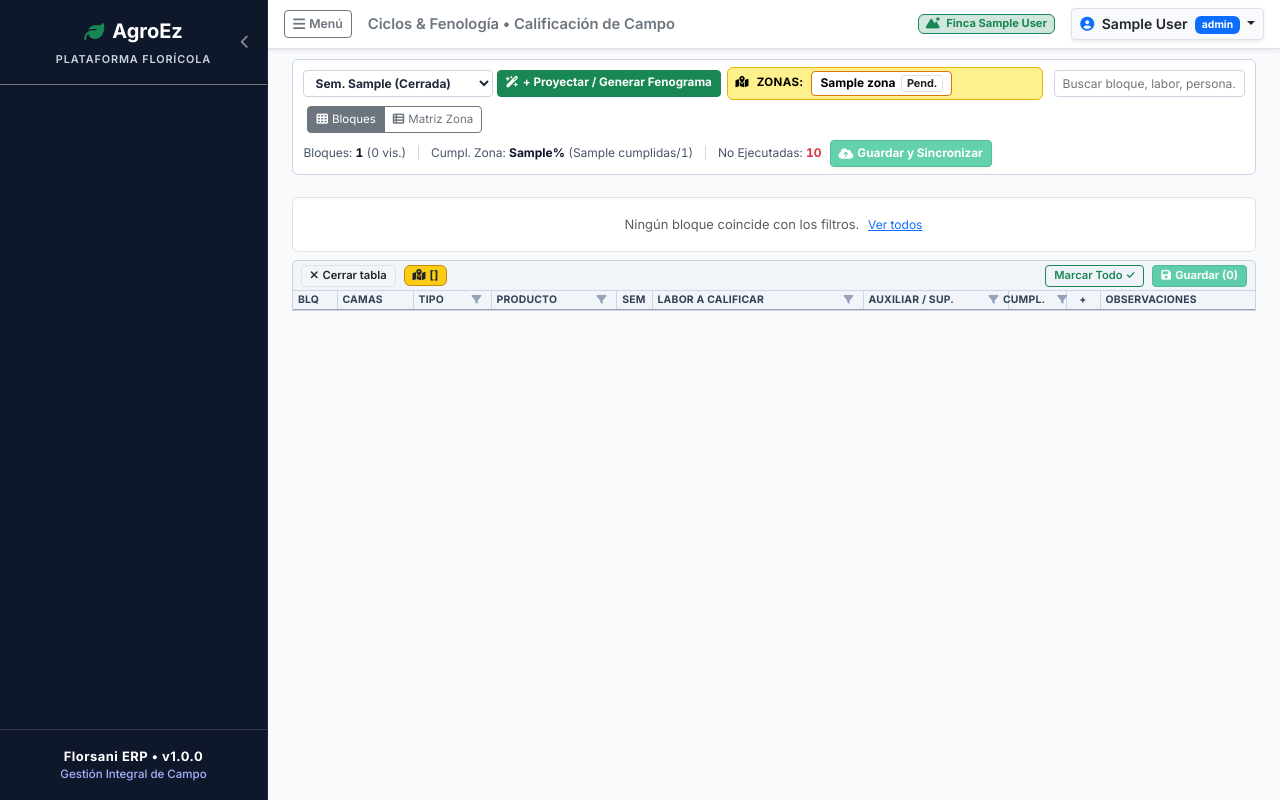
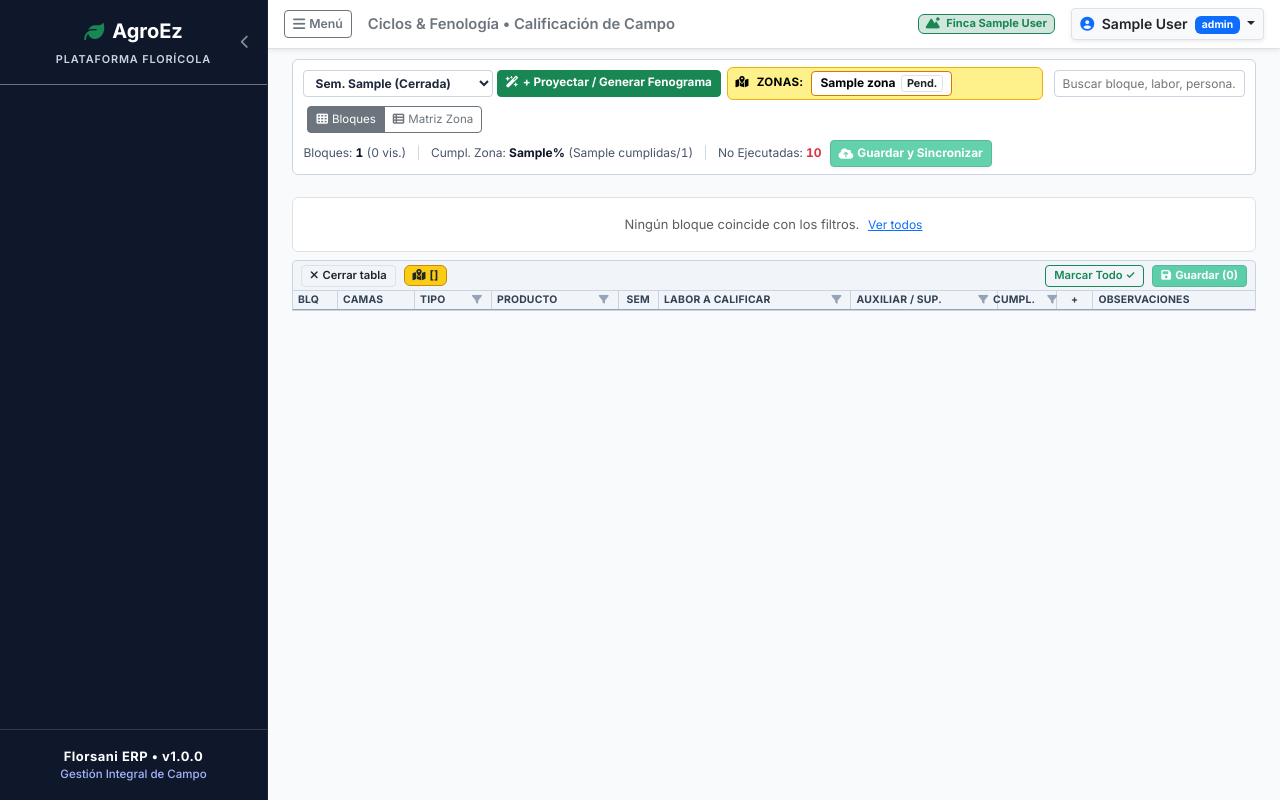
Before and after one commit to renealejo96/Dw_Florsani, a Flask app: template app/templates/fenogramas/operarios.html in a window 1280 px wide. Run offline with Flask 3, Linux system fonts and the light colour scheme; the visitor is signed in with stand-in values (Sample User, id 1); tables that the repository leaves empty hold one stand-in row (values such as "Sample post"); the template is opened without the code that fills it: most values are stand-ins (such as "Sample title", 1, 10 or a date in 2020); some libraries are stand-ins or nearby versions.

Commit message:
fix(fenogramas): definir colgroup con anchos explicitos y min-width 960px para evitar colapso de columna labor a calificar en movil

```diff
--- a/app/static/sw.js
+++ b/app/static/sw.js
@@ -1,4 +1,4 @@
-const CACHE_NAME = 'florsani-pwa-v3';
+const CACHE_NAME = 'florsani-pwa-v4';
 const STATIC_ASSETS = [
   '/',
   '/fenogramas/',
--- a/app/templates/base.html
+++ b/app/templates/base.html
@@ -486,7 +486,10 @@
         if ('serviceWorker' in navigator) {
             window.addEventListener('load', () => {
                 navigator.serviceWorker.register('/sw.js', { scope: '/' })
-                    .then(reg => console.log('Agro EZ PWA ServiceWorker activo:', reg.scope))
+                    .then(reg => {
+                        reg.update();
+                        console.log('Agro EZ PWA ServiceWorker activo:', reg.scope);
+                    })
                     .catch(err => {
                         navigator.serviceWorker.register("{{ url_for('static', filename='sw.js') }}")
                             .catch(e => console.warn('PWA ServiceWorker error:', e));
--- a/app/templates/fenogramas/operarios.html
+++ b/app/templates/fenogramas/operarios.html
@@ -434,12 +434,15 @@
     /* Contenedor y Tabla Ultra-Compacta Estilo Hoja de Cálculo (Excel) */
     .excel-sheet-wrap {
         max-height: calc(100vh - 185px);
-        overflow: auto;
+        overflow-x: auto !important;
+        overflow-y: auto !important;
+        -webkit-overflow-scrolling: touch;
         border: 1px solid #cbd5e1;
         background: #ffffff;
     }
     .excel-table {
         width: 100%;
+        min-width: 960px !important;
         border-collapse: collapse;
         font-size: 0.71rem;
         line-height: 1.15;
@@ -493,10 +496,12 @@
         border-right: none;
     }
     .excel-table td.cell-labor {
+        width: 190px;
+        min-width: 180px;
         white-space: nowrap;
         overflow: hidden;
         text-overflow: ellipsis;
-        font-weight: 600;
+        font-weight: 700;
         color: #0f172a;
     }
     .excel-block-divider td {
@@ -626,7 +631,7 @@
 
     @media (max-width: 991.98px) {
         .excel-table {
-            min-width: 740px;
+            min-width: 960px !important;
         }
         .check-circle {
             width: 18px;
@@ -912,11 +917,23 @@
 
     <div class="excel-sheet-wrap">
         <table class="excel-table" id="feno-excel-table">
+            <colgroup>
+                <col style="width: 44px;">
+                <col style="width: 76px;">
+                <col style="width: 76px;">
+                <col style="width: 125px;">
+                <col style="width: 40px;">
+                <col style="width: 190px;">
+                <col style="width: 145px;">
+                <col style="width: 58px;">
+                <col style="width: 36px;">
+                <col style="width: 160px;">
+            </colgroup>
             <thead>
                 <tr>
                     <th style="width: 44px;">Blq</th>
                     <th style="width: 76px;">Camas</th>
-                    <th style="width: 78px;">
+                    <th style="width: 76px;">
                         <div class="th-content-excel">
                             <span>Tipo</span>
                             <div class="dropdown">
@@ -977,8 +994,8 @@
                             </div>
                         </div>
                     </th>
-                    <th style="width: 36px;" class="text-center">Sem</th>
-                    <th style="min-width: 140px;">
+                    <th style="width: 40px;" class="text-center">Sem</th>
+                    <th style="width: 190px; min-width: 180px;">
                         <div class="th-content-excel">
                             <span>Labor a Calificar</span>
                             <div class="dropdown">
```
